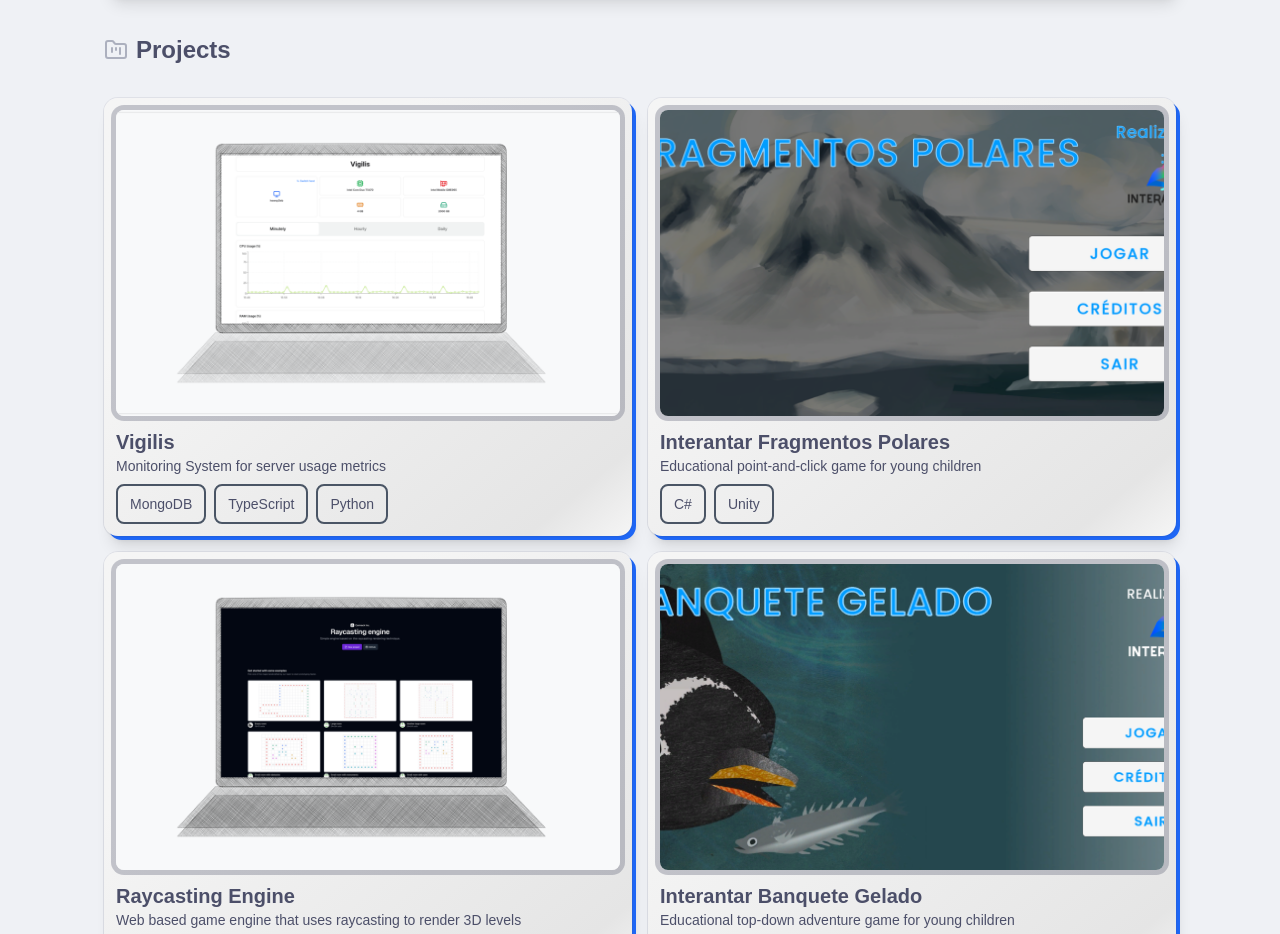
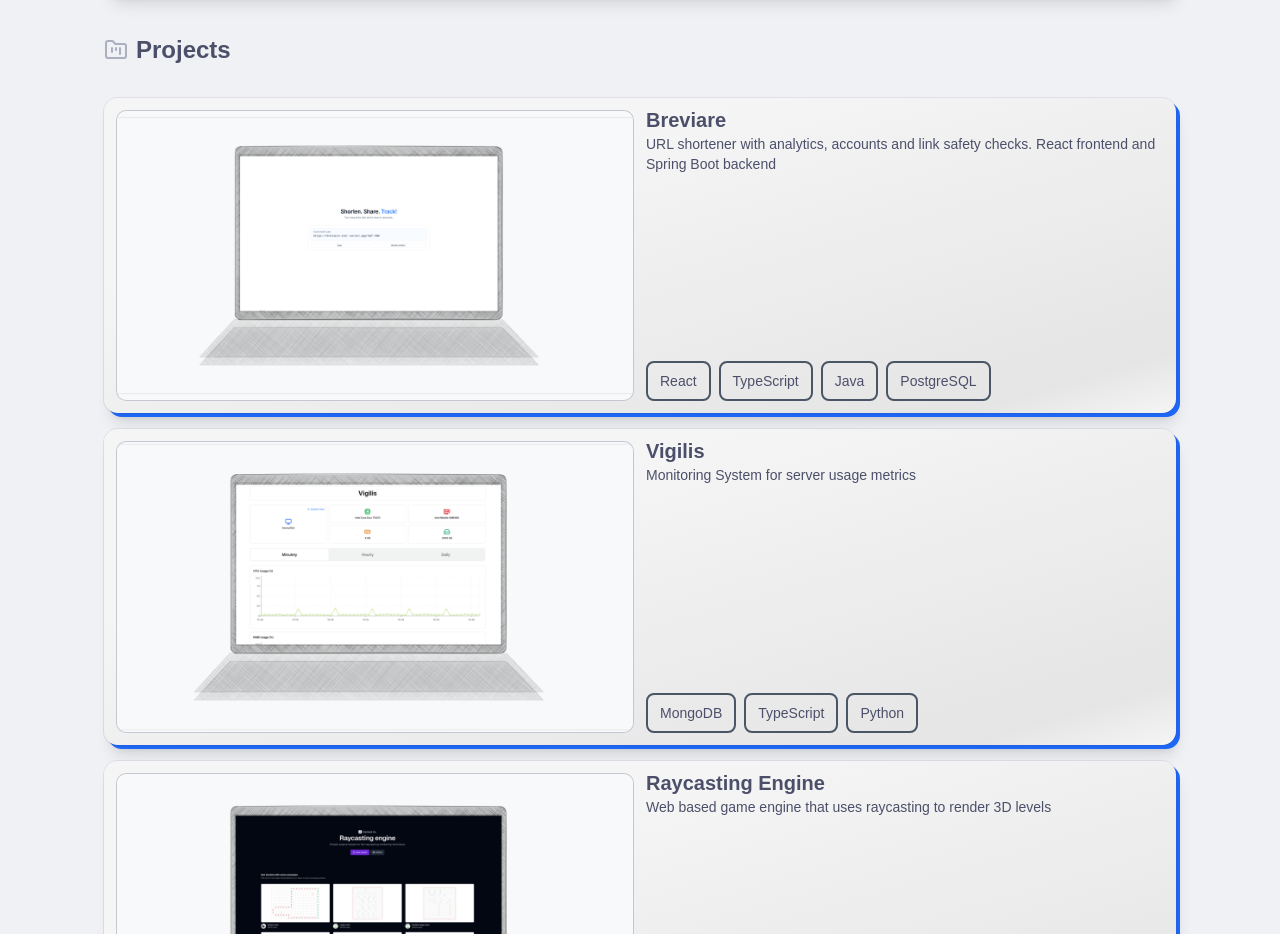
Before and after one commit to GardenMovie/portfolio, a React (Vite) app: page / in a window 1280 px wide. Shown: the part 718-1652 px from the top of the page. Built offline with nearby package versions, Linux system fonts and the light colour scheme.

Commit message:
Projects: keep Breviare, Vigilis and Raycasting, switch cards to a row layout with 16:9 image on the left

```diff
--- a/src/data/projects.ts
+++ b/src/data/projects.ts
@@ -1,13 +1,22 @@
 //import vigilisImg from "@/assets/projectPics/vigilisSpecula.png";
 import vigilisImgLaptop from "@/assets/projectPics/vigilisSpeculaLaptop.png";
-import fragmentosImg from "@/assets/projectPics/fragmentos.png";
 //import raycastingImg from "@/assets/projectPics/raycasting.png";
 import raycastingImgLaptop from "@/assets/projectPics/raycastingImgLaptop.png";
-import banqueteImg from "@/assets/projectPics/banqueteGelado.png";
-import polarooImg from "@/assets/projectPics/polaroo.png";
-import brailleImg from "@/assets/projectPics/braille.jpeg";
+import breviareImg from "@/assets/projectPics/breviarePic.png";
 
 export const projects = [
+  {
+    id: "breviare",
+    title: "Breviare",
+    description:
+      "URL shortener with analytics, accounts and link safety checks. React frontend and Spring Boot backend",
+    //github: "https://github.com/GardenMovie/breviare-iter",
+    github: "https://breviare-iter.vercel.app/",
+    deploy: "https://breviare-iter.vercel.app/",
+    deployIsDownload: false,
+    stack: ["React", "TypeScript", "Java", "PostgreSQL"],
+    image: breviareImg,
+  },
   {
     id: "vigilis",
     title: "Vigilis",
@@ -21,16 +30,6 @@ export const projects = [
     image: vigilisImgLaptop,
   },
   {
-    id: "interantar-fragmentos-polares",
-    title: "Interantar Fragmentos Polares",
-    description: "Educational point-and-click game for young children",
-    github: "https://github.com/GardenMovie/interantar-fragmentos-polares",
-    deploy: "https://play.google.com/store/apps/details?id=com.interantar.fragmentospolares",
-    deployIsDownload: true,
-    stack: ["C#", "Unity"],
-    image: fragmentosImg,
-  },
-  {
     id: "raycasting-engine",
     title: "Raycasting Engine",
     description:
@@ -40,37 +39,6 @@ export const projects = [
     deployIsDownload: false,
     stack: ["TypeScript", "React", "Next.js"],
     image: raycastingImgLaptop,
-  },
-  {
-    id: "interantar-banquete-gelado",
-    title: "Interantar Banquete Gelado",
-    description: "Educational top-down adventure game for young children",
-    github: "https://github.com/GardenMovie/interantar-banquete-gelado",
-    deploy: "",
-    deployIsDownload: true,
-    stack: ["C#", "Unity"],
-    image: banqueteImg,
-  },
-  {
-    id: "interantar-polaroo",
-    title: "Interantar Polaroo",
-    description: "Educational Wordle-inspired game for young children",
-    github: "https://github.com/GardenMovie/interantar-polaroo",
-    deploy: "",
-    deployIsDownload: true,
-    stack: ["C#", "Unity"],
-    image: polarooImg,
-  },
-  {
-    id: "ufabc-braille-servos",
-    title: "Braille Display with Servos",
-    description:
-      "Arduino controlled braille display using servos and 3D printed parts, made at a course at UFABC",
-    github: "https://github.com/GardenMovie/ufabc-braille-servos",
-    deploy: "",
-    deployIsDownload: false,
-    stack: ["Arduino", "CAD", "3D Printing"],
-    image: brailleImg,
   },
   // {
   // 	id: "portfolio",
--- a/src/sections/Projects.tsx
+++ b/src/sections/Projects.tsx
@@ -1,5 +1,5 @@
 import { FolderKanban } from "lucide-react";
-import { Card, CardContent, CardHeader } from "../components/ui/card";
+import { Card, CardContent } from "../components/ui/card";
 import { projects } from "@/data/projects";
 export function Projects() {
   return (
@@ -9,7 +9,7 @@ export function Projects() {
         <span>Projects</span>
         {/* <span className="ml-5 -rotate-3 bg-gray-300 text-sm text-muted-foreground px-2 py-1 rounded-md">Click to open Github Repo</span> */}
       </h2>
-      <div className="grid gap-4 grid-cols-1 md:grid-cols-2">
+      <div className="grid gap-4 grid-cols-1">
         {projects.map((project) => (
             <Card
               className="cursor-pointer h-full flex flex-col"
@@ -27,20 +27,21 @@ export function Projects() {
                 }
               }}
             >
-              {/* Image area: top, maintain aspect ratio */}
-              <CardHeader className="aspect-[1.6/1] p-3 flex items-center justify-center overflow-hidden">
+              <CardContent className="grid grid-cols-2 gap-3 flex-1 p-3">
+                {/* Left (1/2): 16:9 image */}
+                <div className="col-span-1 aspect-video rounded-lg bg-gray-300 overflow-hidden">
                   {project.image && (
                     <img
                       src={project.image}
                       alt={project.title + " preview"}
-                      className="object-cover rounded-md w-full h-full ring-5 ring-foreground/30"
+                      className="object-cover rounded-lg w-full h-full border border-foreground/10"
                       loading="lazy"
                       decoding="async"
                     />
                   )}
-              </CardHeader>
-              {/* Content area: bottom */}
-              <CardContent className="flex flex-col flex-1 px-3 pb-3">
+                </div>
+                {/* Right (1/2): info */}
+                <div className="col-span-1 flex flex-col">
                   <div className="">
                     <h3 className="font-bold text-xl leading-none">
                       {project.title}
@@ -59,6 +60,7 @@ export function Projects() {
                       </span>
                     ))}
                   </div>
+                </div>
               </CardContent>
             </Card>
         ))}
```
Also changed, not shown: src/assets/projectPics/breviarePic.png (added). Lines whose indentation alone changed are shown as unchanged.
